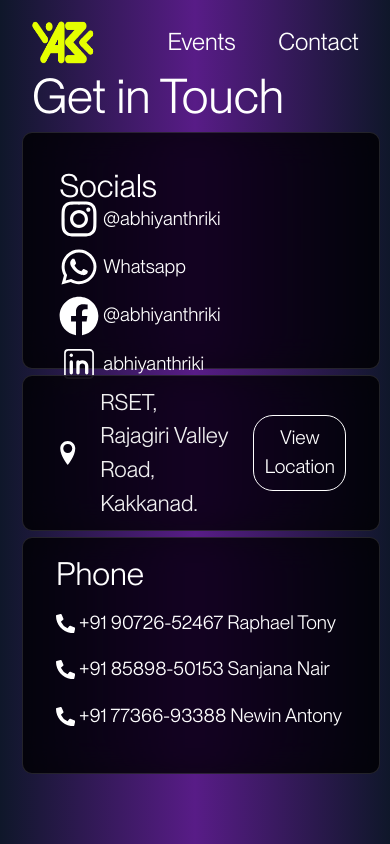
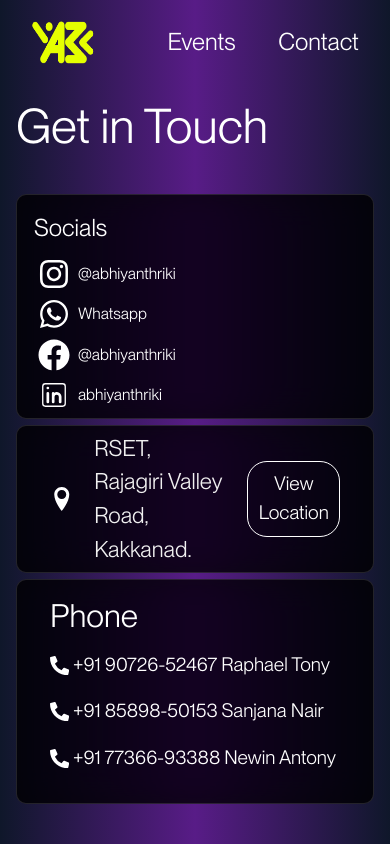
Before and after one commit to notarjunvijayan/abhiyanthriki2023, a React (Vite) app: page /contact-us in a window 390 px wide. Built offline with nearby package versions, Linux system fonts and the light colour scheme; no server answers.

Commit message:
contact responsive

```diff
--- a/src/Contact/Contact.css
+++ b/src/Contact/Contact.css
@@ -1,9 +1,9 @@
 .contact-container {
   /* margin-top: 10dvh; */
+  position: absolute;
+  top: 0;
   background: linear-gradient(to right, #0f172a, #581c87, #0f172a);
   color: white;
-  position: absolute;
-  top: 0;
   padding-left: 2em;
   display: flex;
   align-items: center;
@@ -273,12 +273,15 @@ i {
   .contact-container {
     flex-direction: column;
     padding-top: 5dvh;
+    padding-left: 0;
   }
 
   .contact-main-title {
     font-size: 3rem;
-    padding-top: 5%;
+    padding-top: 3rem;
+    padding-bottom: 1rem;
     width: 100%;
+    padding-left: 1rem;
   }
 
   .contact-cards {
@@ -289,6 +292,8 @@ i {
     grid-row-gap: 1.5vw;
     width: 100%;
     height: 80%;
+    margin-right: 0;
+    padding: 1rem;
   }
 
   .contact-card1 {
@@ -301,8 +306,13 @@ i {
     grid-area: 6 / 1 / 9 / 2;
   }
 
+  .contact-social-card-info{
+    padding: 1rem;
+  }
+
   .contact-card-info-title > h1 {
-    font-size: 2rem;
+    font-size: 1.5rem;
+    padding-bottom: 1rem;
   }
 
   .contact-card-info-title > h4 {
@@ -311,13 +321,13 @@ i {
     margin-top: 8px;
   }
 
-  .contact-social-title {
-    font-size: 2rem;
+  .contact-social-item {
+    display: flex;
+    font-size: 1rem;
   }
 
-  .contact-social-item {
-    display: flex;
-    font-size: 1.2rem;
+  .contact-socialLogo{
+    height: 2rem;
   }
 
   .contact-card-social-links {
```
